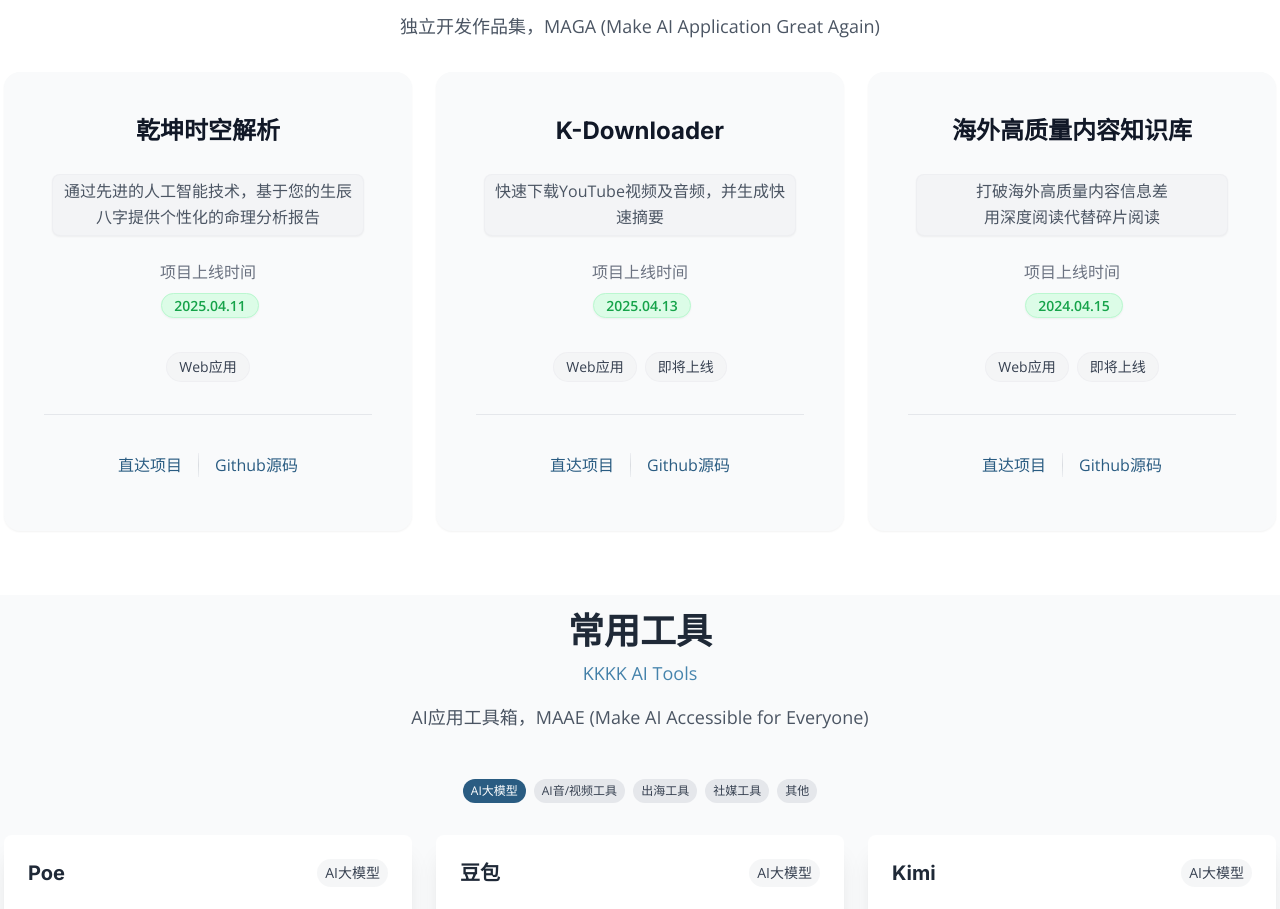
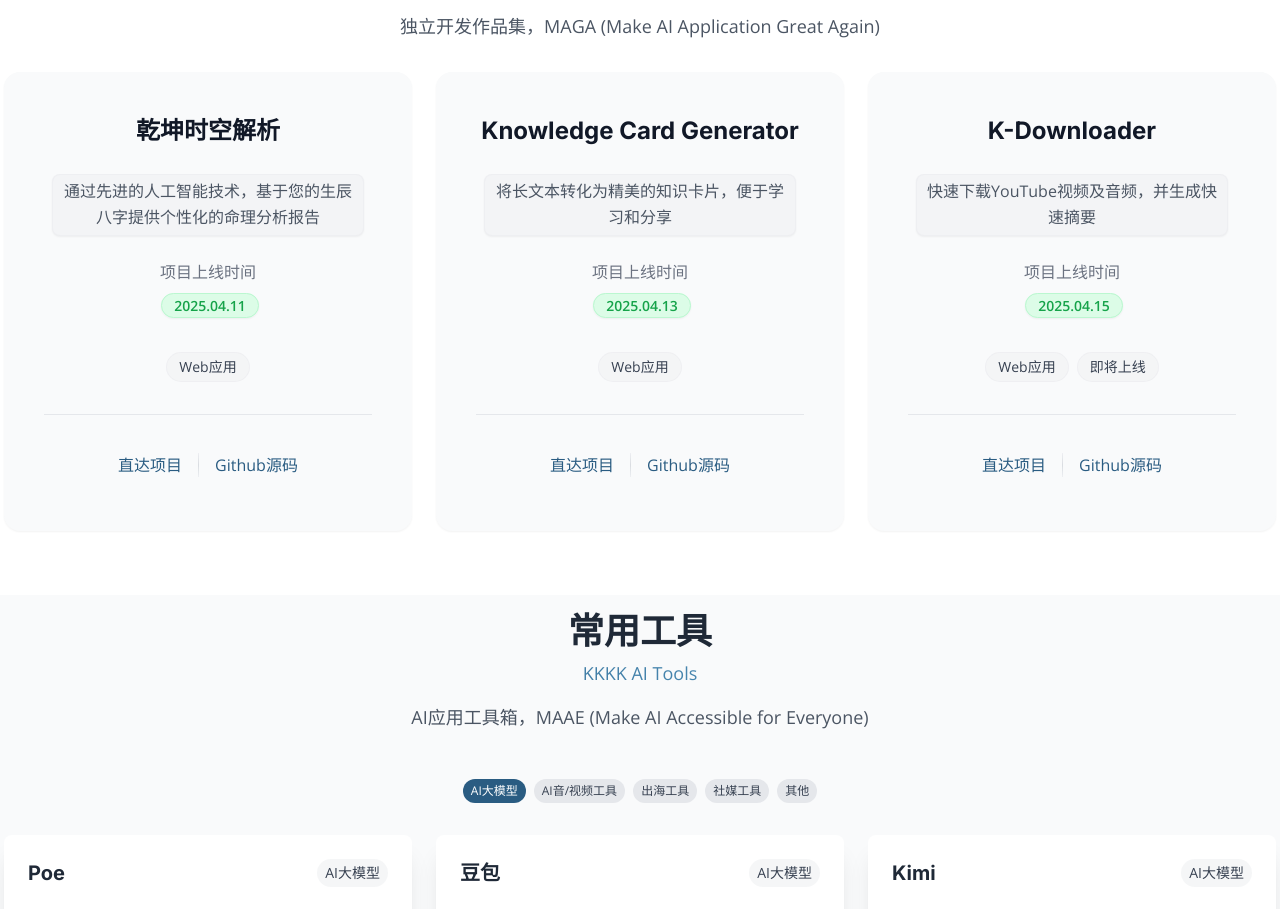
Before and after one commit to erickkkyt/Personal-Profile, a Next.js app: page / in a window 1280 px wide. Shown: the part 908-1817 px from the top of the page. Built offline with nearby package versions, Linux system fonts and the light colour scheme.

Commit message:
0413-v1
更新了知识卡片

```diff
--- a/src/components/ProjectsSection.tsx
+++ b/src/components/ProjectsSection.tsx
@@ -18,23 +18,23 @@
   },
   {
     id: '2',
+    title: 'Knowledge Card Generator',
+    description: '将长文本转化为精美的知识卡片，便于学习和分享',
+    image: '',
+    tags: ['Web应用'],
+    demoUrl: 'https://www.knowledgecard.pro/',
+    sourceUrl: 'https://github.com/erickkkyt/knowledge-card',
+    launchDate: '2025.04.13'
+  },
+  {
+    id: '3',
     title: 'K-Downloader',
     description: '快速下载YouTube视频及音频，并生成快速摘要',
     image: '',
     tags: ['Web应用', '即将上线'],
     demoUrl: 'https://kdownloader.it.com/',
     sourceUrl: 'https://github.com/erickkkyt/Downloader',
-    launchDate: '2025.04.13'
-  },
-  {
-    id: '3',
-    title: '海外高质量内容知识库',
-    description: '打破海外高质量内容信息差\n用深度阅读代替碎片阅读',
-    image: '',
-    tags: ['Web应用', '即将上线'],
-    demoUrl: '#',
-    sourceUrl: '#',
-    launchDate: '2024.04.15'
+    launchDate: '2025.04.15'
   }
 ];
 
```
